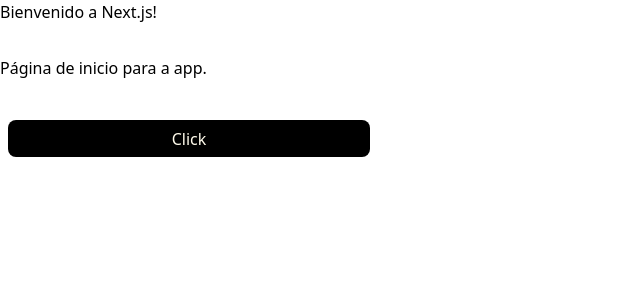
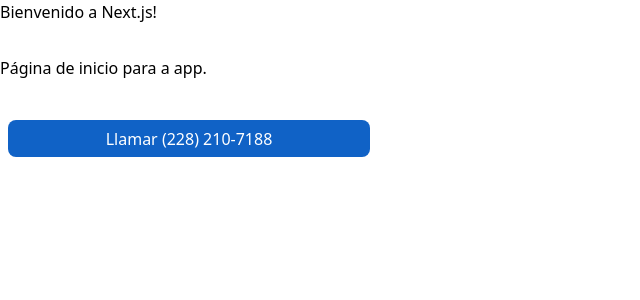
Before and after one commit to PonceGL/real-state, a Next.js app: page / in a window 1280 px wide. Shown: the top 300 px of the page, without its empty margins (0-640 px from the left). Built offline with nearby package versions, Linux system fonts and the light colour scheme.

Commit message:
feat(Button): strins of the button

```diff
--- a/src/components/Button.tsx
+++ b/src/components/Button.tsx
@@ -1,7 +1,7 @@
 export default function Button() {
     return (
-        <button className=" h-[37px] w-[362px] rounded-[8px] bg-black  text-amber-50 m-2">
-            Click
+        <button className=" h-[37px] w-[362px] rounded-[8px] bg-[#1062C6] m-2">
+            <p className="text-white">Llamar (228) 210-7188</p>
         </button>
     );
 }
```
